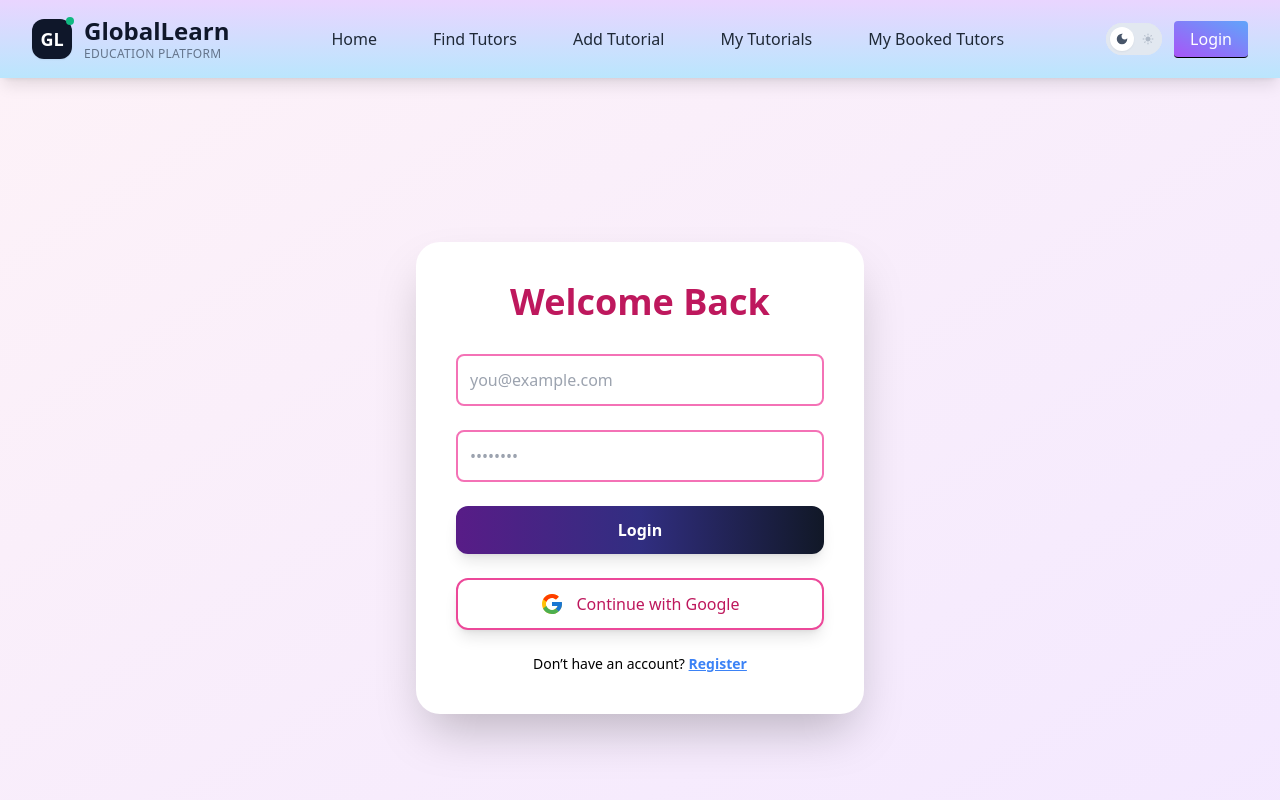
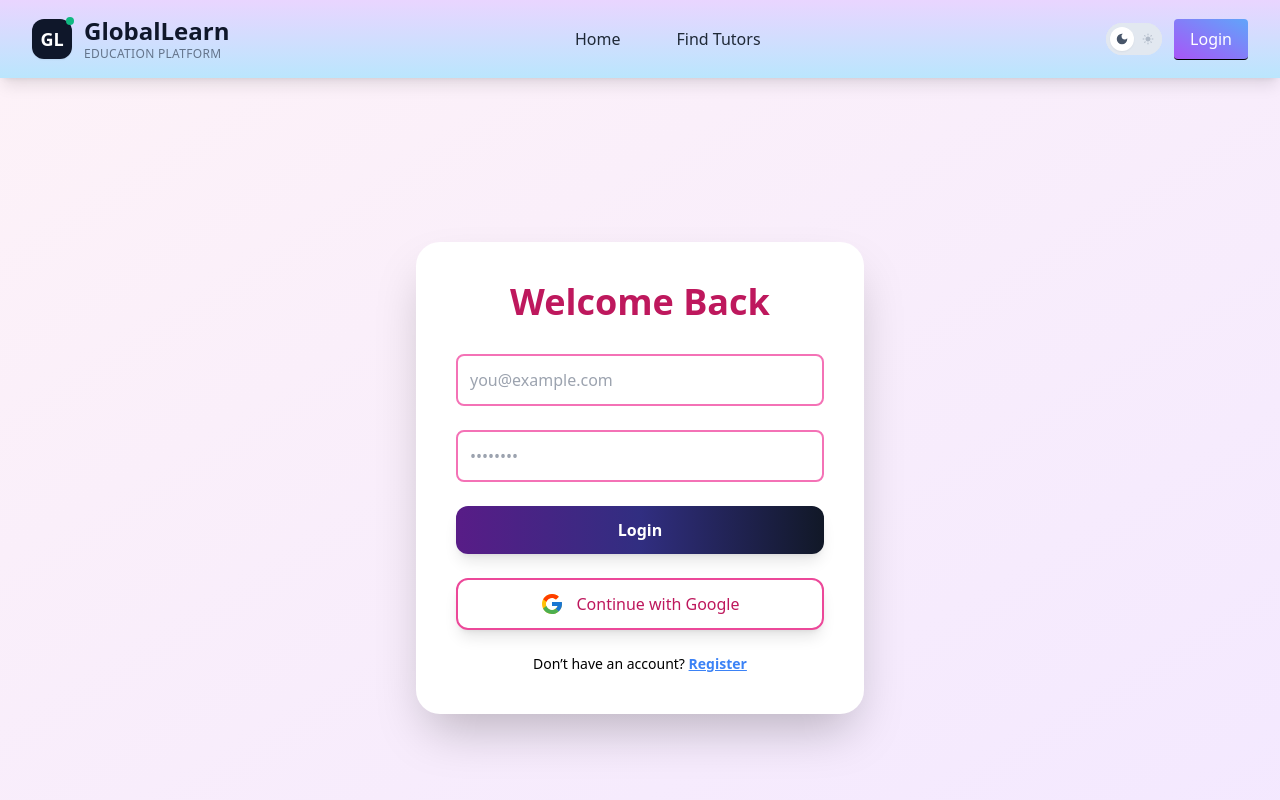
Before and after one commit to Tuhin-dv/Global-Learn, a React (Vite) app: page /login in a window 1280 px wide. Shown: the top 800 px of the page. Built offline with nearby package versions, Linux system fonts and the light colour scheme; no server answers.

Commit message:
implement user loggedIn based route

```diff
--- a/package.json
+++ b/package.json
@@ -16,6 +16,7 @@
     "firebase": "^11.9.0",
     "framer-motion": "^12.18.1",
     "jsonwebtoken": "^9.0.2",
+    "locomotive-scroll": "^4.1.4",
     "lottie-react": "^2.4.1",
     "lucide-react": "^0.513.0",
     "react": "^19.1.0",
--- /dev/null
+++ b/src/components/ScrollProvider.jsx
@@ -0,0 +1,28 @@
+import { useEffect, useRef } from 'react';
+import LocomotiveScroll from 'locomotive-scroll';
+import 'locomotive-scroll/dist/locomotive-scroll.css';
+
+
+const ScrollProvider = ({ children }) => {
+  const scrollRef = useRef(null);
+
+  useEffect(() => {
+    const scroll = new LocomotiveScroll({
+      el: scrollRef.current,
+      smooth: true,
+      multiplier: 1.5, // scroll speed
+    });
+
+    return () => {
+      if (scroll) scroll.destroy();
+    };
+  }, []);
+
+  return (
+    <div id="main-scroll" data-scroll-container ref={scrollRef}>
+      {children}
+    </div>
+  );
+};
+
+export default ScrollProvider;
--- a/src/components/headers/Nav.jsx
+++ b/src/components/headers/Nav.jsx
@@ -28,6 +28,9 @@ const Nav = () => {
           Find Tutors
         </NavLink>
       </li>
+
+      {user && (
+        <>
           <li>
             <NavLink to="/add-tutorial" className="block px-4 py-2 hover:text-white hover:bg-indigo-700 rounded transition">
               Add Tutorial
@@ -44,10 +47,15 @@ const Nav = () => {
             </NavLink>
           </li>
         </>
+      )}
+
+
+    </>
   );
 
   return (
-    <nav className="bg-gradient-to-t from-sky-200 to-purple-200 dark:bg-gradient-to-r dark:from-purple-900 dark:via-indigo-900 dark:to-gray-900 shadow-lg sticky top-0 z-50 transition duration-300">
+
+      <div className="bg-gradient-to-t sticky top-0 z-50  from-sky-200 to-purple-200 dark:bg-gradient-to-r dark:from-purple-900 dark:via-indigo-900 dark:to-gray-900 shadow-lg  transition duration-300">
         <div className="max-w-[1300px] mx-auto px-4 sm:px-6 lg:px-8 py-4 flex justify-between items-center">
           <Link to="/" className="inline-flex items-center space-x-3 group">
             <div className="relative">
@@ -69,9 +77,19 @@ const Nav = () => {
           </ul>
 
           <div className="flex items-center gap-3">
+            <div className="flex items-center gap-3">
               <ThemeToggle />
+              {!user && (
+                <NavLink
+                  to="/login"
+                  className="px-4 py-2 bg-gradient-to-tr from-purple-500 to-blue-400 text-white rounded transition hover:opacity-90"
+                >
+                  Login
+                </NavLink>
+              )}
+            </div>
 
-          {user ? (
+            {user && (
               <div className="relative">
                 {user.photoURL ? (
                   <img
@@ -105,16 +123,6 @@ const Nav = () => {
                   </div>
                 )}
               </div>
-          ) : (
-            <>
-              <NavLink
-                to="/login"
-                className="px-4 py-1.5 bg-gradient-to-tr from-purple-500 to-blue-400 text-white rounded transition"
-              >
-                Login
-              </NavLink>
-
-            </>
             )}
           </div>
 
@@ -140,7 +148,8 @@ const Nav = () => {
             </ul>
           </div>
         )}
-    </nav>
+      </div>
+
 
   );
 };
--- a/src/index.css
+++ b/src/index.css
@@ -5,6 +5,3 @@
 a.active {
   border-bottom: 1px solid black;
 }
-font{
-font-family: 'Lucida Sans', 'Lucida Sans Regular', 'Lucida Grande', 'Lucida Sans Unicode', Geneva, Verdana, sans-serif;
-}
--- a/src/main.jsx
+++ b/src/main.jsx
@@ -5,12 +5,15 @@ import { RouterProvider } from 'react-router'
 import { router } from './route/Router.jsx'
 import AuthProvider from './contexts/AuthProvider.jsx'
 import { Toaster } from 'react-hot-toast'
+import ScrollProvider from './components/ScrollProvider.jsx'
 
 createRoot(document.getElementById('root')).render(
   <StrictMode>
-    <Toaster />
-    <AuthProvider>
-      <RouterProvider router={router} />
-    </AuthProvider>
+    <ScrollProvider>
+      <Toaster />
+      <AuthProvider>
+        <RouterProvider router={router} />
+      </AuthProvider>
+    </ScrollProvider>
   </StrictMode>,
 )
--- a/src/pages/Home.jsx
+++ b/src/pages/Home.jsx
@@ -41,20 +41,20 @@ const Home = () => {
       <Hero />
 
       {/* Stats Cards */}
-      <div className="max-w-7xl mx-auto px-4 pt-16 pb-8 grid grid-cols-1 sm:grid-cols-2 md:grid-cols-3 gap-6">
-        <div className=" bg-gradient-to-tr from-teal-100 to-sky-300 hover:bg-teal-200 dark:bg-black/30 text-black dark:text-white p-6 rounded-xl shadow-md flex flex-col items-center text-center  dark:hover:bg-white/10 transition">
+     <div className="max-w-7xl mx-auto px-4 pt-16 pb-8 grid grid-cols-1 sm:grid-cols-2 md:grid-cols-3 gap-6">
+        <div className=" bg-teal-100 hover:bg-teal-200 dark:bg-gradient-to-br dark:from-indigo-500 dark:to-purple-700  text-black dark:text-white p-6 rounded-xl shadow-md flex flex-col items-center text-center  dark:hover:bg-white/10 transition">
           <FaUserGraduate size={40} className="text-yellow-500 mb-3" />
           <h3 className="text-2xl font-bold">{tutorials.length}</h3>
           <p className="text-lg font-semibold text-black dark:text-gray-300">Total Tutors</p>
         </div>
 
-        <div className=" bg-gradient-to-tr from-teal-100 to-sky-300 hover:bg-teal-200 dark:bg-black/30 text-black dark:text-white p-6 rounded-xl shadow-md flex flex-col items-center text-center  dark:hover:bg-white/10 transition">
+        <div className=" bg-teal-100 hover:bg-teal-200 dark:bg-gradient-to-br dark:from-indigo-500 dark:to-purple-700  text-black dark:text-white p-6 rounded-xl shadow-md flex flex-col items-center text-center  dark:hover:bg-white/10 transition">
           <FaLanguage size={40} className="text-green-500 mb-3" />
           <h3 className="text-2xl font-bold">{uniqueTutorials.length}</h3>
           <p className="text-lg font-semibold text-black dark:text-gray-300">Languages Offered</p>
         </div>
 
-        <div className=" bg-gradient-to-tr from-teal-100 to-sky-300 hover:bg-teal-200 dark:bg-black/30 text-black dark:text-white p-6 rounded-xl shadow-md flex flex-col items-center text-center  dark:hover:bg-white/10 transition">
+        <div className=" bg-teal-100 hover:bg-teal-200 dark:bg-gradient-to-br dark:from-indigo-500 dark:to-purple-700  text-black dark:text-white p-6 rounded-xl shadow-md flex flex-col items-center text-center  dark:hover:bg-white/10 transition">
           <FaUserAlt size={40} className="text-blue-500 mb-3" />
           <h3 className="text-2xl font-bold">{users.length}</h3>
           <p className="text-lg font-semibold text-black dark:text-gray-300">Registered Users</p>
@@ -73,6 +73,10 @@ const Home = () => {
             Explore our most popular languages.
           </p>
         </div>
+
+
+
+
 
         {/* Enhanced Grid */}
         <div className="grid grid-cols-1 sm:grid-cols-2 md:grid-cols-3 gap-8">
--- a/src/root/MainLayout.jsx
+++ b/src/root/MainLayout.jsx
@@ -3,11 +3,12 @@ import Nav from '../components/headers/Nav'
 import { Outlet } from 'react-router'
 import Footer from '../components/Footer'
 
+
 function MainLayout() {
   return (
-    <div>
+    <div className='relative'>
         <Nav></Nav>
-       <div className=''>
+       <div>
          <Outlet></Outlet>
        </div>
        <Footer></Footer>
```
Also changed, not shown: 1 other file (tests, documents, lock files or other folders). Lines whose indentation alone changed are shown as unchanged.
